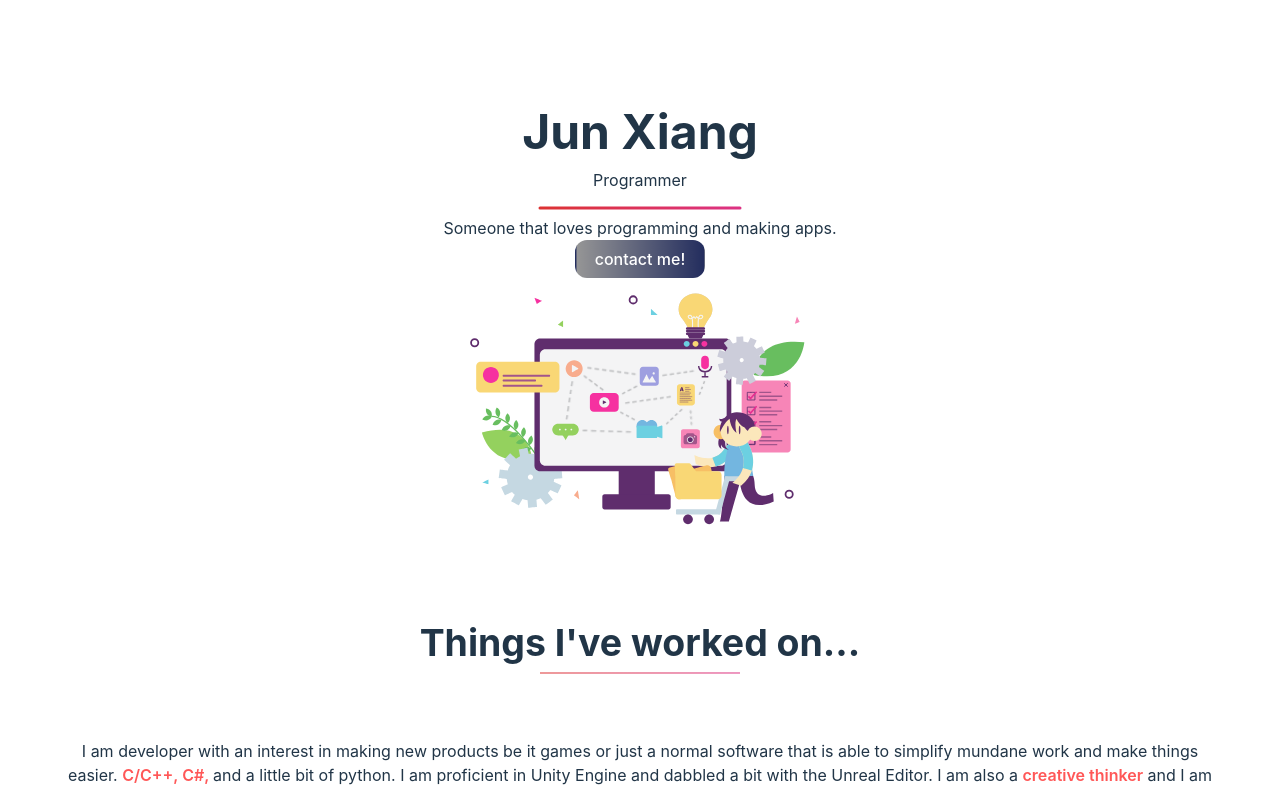
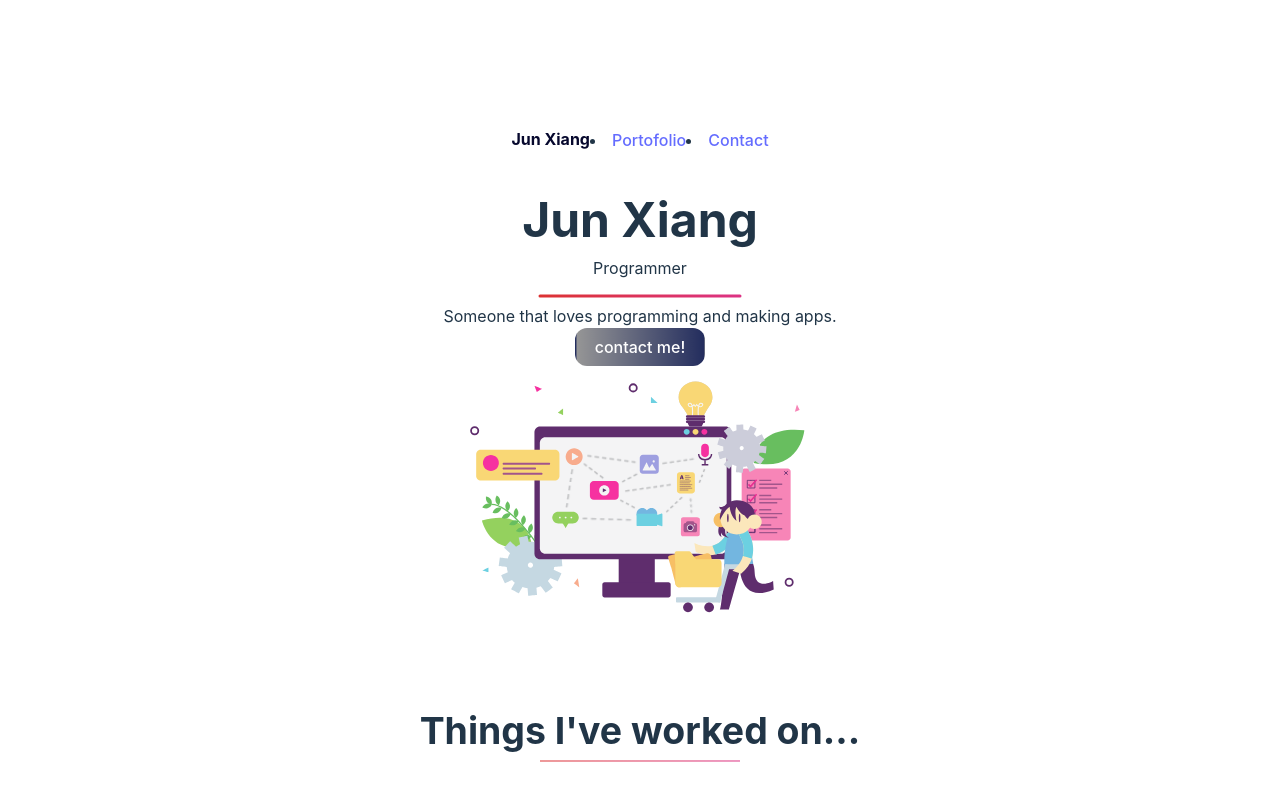
Before and after one commit to JunXiang-Leong/portfolio-project, a React (Vite) app: page / in a window 1280 px wide. Shown: the top 790 px of the page. Built offline with nearby package versions, Linux system fonts and the light colour scheme.

Commit message:
hope this works

```diff
--- a/package.json
+++ b/package.json
@@ -15,7 +15,7 @@
     "lottie-react": "^2.4.0",
     "react": "^18.2.0",
     "react-dom": "^18.2.0",
-    "react-router-dom": "^6.14.1",
+    "react-router-dom": "^6.15.0",
     "vite-plugin-svgr": "^3.2.0"
   },
   "devDependencies": {
--- a/src/App.tsx
+++ b/src/App.tsx
@@ -1,13 +1,18 @@
 import { useState } from 'react';
 import styles from './App.module.scss';
 import { Intro } from './components/intro/intro';
+import { Route, Routes } from 'react-router-dom';
+import { Navbar } from './components/navbar/navbar';
 
 function App() {
     const [count, setCount] = useState(0);
 
     return (
         <div className={styles.App}>
-            <Intro />
+            <Navbar />
+            <Routes>
+                <Route path="/" element={<Intro />} />
+            </Routes>
         </div>
     );
 }
--- a/src/components/contact/contact.module.scss
+++ b/src/components/contact/contact.module.scss
@@ -1,2 +1,6 @@
 .root {
+  display: flex;
+  flex-direction: column;
+  align-items: center;
+  justify-items: center;
 }
--- a/src/components/navbar/navbar.module.scss
+++ b/src/components/navbar/navbar.module.scss
@@ -1,2 +1,33 @@
 .root {
+  display: flex;
+  align-items: center;
+  justify-content: space-between;
 }
+
+.logo {
+  font-size: 1em;
+  color: black;
+}
+.links {
+  list-style-type: none;
+  display: flex;
+  gap: 3em;
+}
+.nav {
+  display: flex;
+  align-items: center;
+  justify-content: space-between;
+  margin: 0%;
+  padding: 2rem 0rem;
+  background-color: #ffffff;
+  position: sticky;
+  top: 0px;
+  z-index: 50;
+}
+
+@media screen and (max-width: 720px) {
+  .nav {
+    flex-direction: column;
+    gap: 1rem;
+  }
+}
--- a/src/components/navbar/navbar.tsx
+++ b/src/components/navbar/navbar.tsx
@@ -1,5 +1,6 @@
 import classNames from 'classnames';
 import styles from './navbar.module.scss';
+import { Link } from 'react-router-dom';
 
 export interface NavbarProps {
     className?: string;
@@ -10,5 +11,19 @@ export interface NavbarProps {
  * To create custom component templates, see https://help.codux.com/kb/en/article/kb16522
  */
 export const Navbar = ({ className }: NavbarProps) => {
-    return <div className={classNames(styles.root, className)}>Navbar</div>;
+    return (
+        <div className={classNames(styles.root, className)}>
+            <Link to={'/'} className={styles.links}>
+                <h1 className={styles.h1}>Jun Xiang</h1>
+            </Link>
+            <nav className={styles.nav}>
+                <li>
+                    <Link to={'/'}>Portofolio</Link>{' '}
+                </li>
+                <li>
+                    <Link to={'/contact'}> Contact </Link>{' '}
+                </li>
+            </nav>
+        </div>
+    );
 };
--- a/src/index.css
+++ b/src/index.css
@@ -29,8 +29,9 @@ a:hover {
 }
 
 h1 {
-  font-size: 3.2em;
+  font-size: 1em;
   line-height: 1.1;
+  color: #06082d;
 }
 
 button {
--- a/src/main.tsx
+++ b/src/main.tsx
@@ -3,9 +3,12 @@ import ReactDOM from 'react-dom/client';
 import App from './App';
 import './index.css';
 
+import {BrowserRouter} from 'react-router-dom'
 const root = ReactDOM.createRoot(document.getElementById('root') as HTMLElement);
 root.render(
     <React.StrictMode>
-        <App />
+		<BrowserRouter>
+			<App />
+		</BrowserRouter>
     </React.StrictMode>
 );
```
Also changed, not shown: src/_codux/boards/app/app.board.tsx (+10 -4 lines), src/components/contact/contact.tsx (+6 -1 lines), 1 other file (tests, documents, lock files or other folders).
